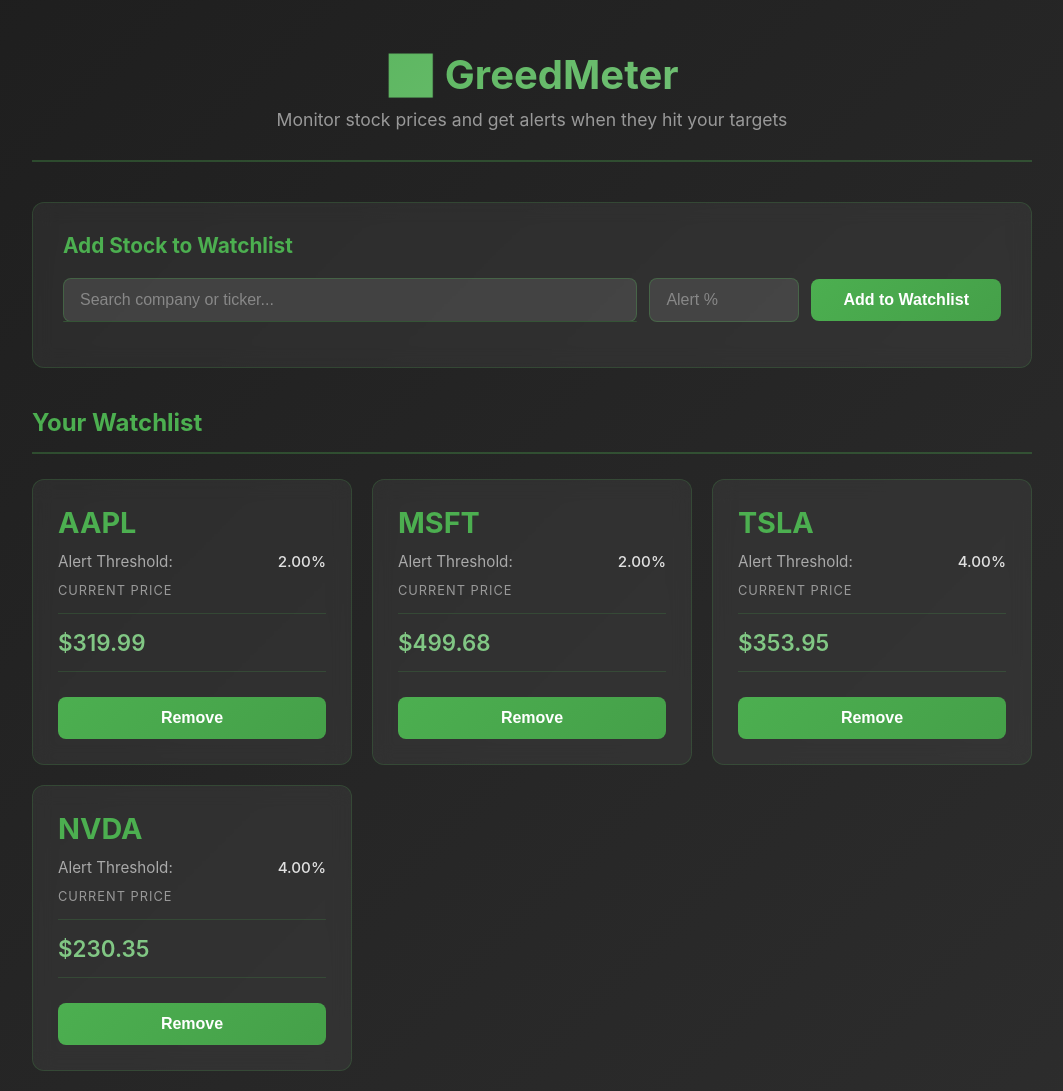
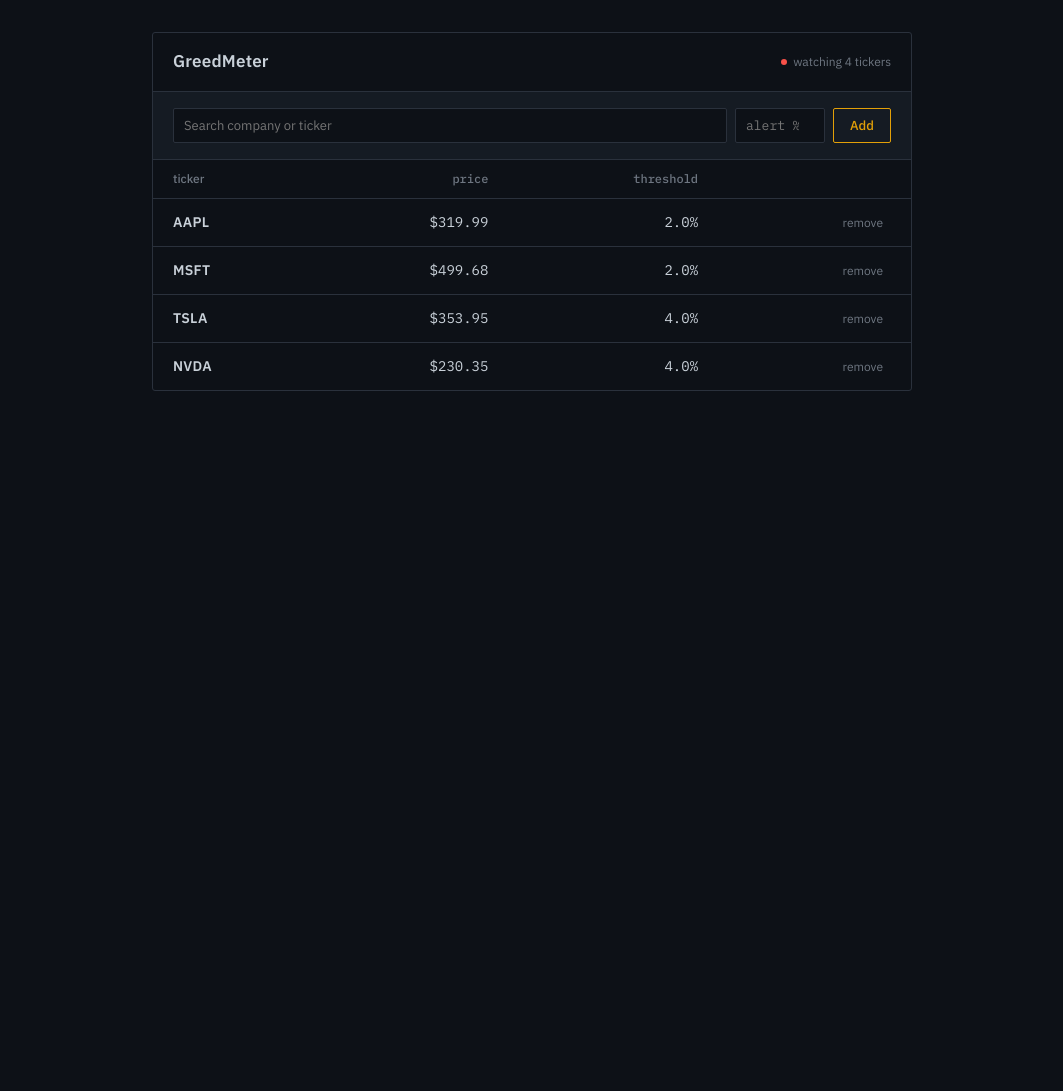
Before and after one commit to n1sh032/greedmeter, a Flask app: page / in a window 1280 px wide. Shown: the whole page, without its empty margins (108-1171 px from the left). After the commit the page ends 391 px from the top, so only its background shows below. Run offline with Flask 3, Linux system fonts and the light colour scheme; data comes from the database, SQL or seed files in the repository; parts of the project's set-up code (start-up, migrations or seed data) failed here and were passed over.

Commit message:
updated the UI

```diff
--- a/src/templates/dashboard.html
+++ b/src/templates/dashboard.html
@@ -3,8 +3,21 @@
 <head>
     <meta charset="UTF-8">
     <meta name="viewport" content="width=device-width, initial-scale=1.0">
-    <title>GreedMeter - Stock Price Watchlist</title>
+    <title>GreedMeter</title>
+    <link rel="preconnect" href="https://fonts.googleapis.com">
+    <link href="https://fonts.googleapis.com/css2?family=IBM+Plex+Sans:wght@400;500;600&family=IBM+Plex+Mono:wght@400;500;600&display=swap" rel="stylesheet">
     <style>
+        :root {
+            --bg: #0D1117;
+            --panel: #151B23;
+            --border: #2A313C;
+            --text: #C9D1D9;
+            --text-muted: #6E7681;
+            --amber: #E3A008;
+            --up: #3FB950;
+            --down: #F85149;
+        }
+
         * {
             margin: 0;
             padding: 0;
@@ -12,348 +25,253 @@
         }
 
         body {
-            font-family: -apple-system, BlinkMacSystemFont, 'Segoe UI', Roboto, Oxygen, Ubuntu, Cantarell, sans-serif;
-            background: linear-gradient(135deg, #1e1e1e 0%, #2d2d2d 100%);
-            color: #e0e0e0;
-            min-height: 100vh;
-            padding: 20px;
+            background: var(--bg);
+            color: var(--text);
+            font-family: 'IBM Plex Sans', sans-serif;
+            font-size: 14px;
+            line-height: 1.5;
+            padding: 32px 24px;
         }
 
-        .container {
-            max-width: 1000px;
+        .terminal {
+            max-width: 760px;
             margin: 0 auto;
+            border: 1px solid var(--border);
+            border-radius: 3px;
+            overflow: hidden;
         }
 
-        header {
-            text-align: center;
-            margin-bottom: 40px;
-            padding: 30px 0;
-            border-bottom: 2px solid rgba(76, 175, 80, 0.3);
+        .titlebar {
+            display: flex;
+            justify-content: space-between;
+            align-items: center;
+            padding: 16px 20px;
+            border-bottom: 1px solid var(--border);
         }
 
-        header h1 {
-            font-size: 2.5em;
-            font-weight: 700;
-            background: linear-gradient(135deg, #4CAF50, #81C784);
-            -webkit-background-clip: text;
-            -webkit-text-fill-color: transparent;
-            background-clip: text;
-            margin-bottom: 10px;
+        .titlebar h1 {
+            font-size: 17px;
+            font-weight: 600;
+            letter-spacing: 0.2px;
         }
 
-        header p {
-            color: #999;
-            font-size: 1.1em;
+        .status {
+            display: flex;
+            align-items: center;
+            gap: 6px;
+            font-size: 12px;
+            color: var(--text-muted);
         }
 
-        .add-ticker-section {
-            background: rgba(255, 255, 255, 0.05);
-            border: 1px solid rgba(76, 175, 80, 0.2);
-            border-radius: 12px;
-            padding: 30px;
-            margin-bottom: 40px;
-            backdrop-filter: blur(10px);
+        .status .dot {
+            width: 6px;
+            height: 6px;
+            border-radius: 50%;
+            background: var(--down);
         }
 
-        .add-ticker-section h2 {
-            font-size: 1.3em;
-            margin-bottom: 20px;
-            color: #4CAF50;
+        .status.open .dot {
+            background: var(--up);
         }
 
-        .form-group {
+        .add-row {
             display: flex;
-            gap: 12px;
-            align-items: flex-start;
-            flex-wrap: wrap;
-            margin-bottom: 15px;
-        }
-
-        .search-container {
-            flex: 1;
-            min-width: 200px;
+            gap: 8px;
+            padding: 16px 20px;
+            border-bottom: 1px solid var(--border);
+            background: var(--panel);
             position: relative;
         }
 
-        input[type="text"],
-        input[type="number"] {
-            width: 100%;
-            padding: 12px 16px;
-            background: rgba(255, 255, 255, 0.1);
-            border: 1px solid rgba(76, 175, 80, 0.3);
-            border-radius: 8px;
-            color: #e0e0e0;
-            font-size: 1em;
-            transition: all 0.3s ease;
+        .add-row input {
+            background: var(--bg);
+            border: 1px solid var(--border);
+            color: var(--text);
+            padding: 8px 10px;
+            border-radius: 2px;
+            font-family: 'IBM Plex Sans', sans-serif;
+            font-size: 13px;
         }
 
-        input[type="text"]:focus,
-        input[type="number"]:focus {
+        .add-row input:focus {
             outline: none;
-            background: rgba(255, 255, 255, 0.15);
-            border-color: #4CAF50;
-            box-shadow: 0 0 8px rgba(76, 175, 80, 0.4);
+            border-color: var(--amber);
         }
 
-        input::placeholder {
-            color: #888;
+        #tickerSearch {
+            flex: 1;
+        }
+
+        #threshold {
+            width: 90px;
+            font-family: 'IBM Plex Mono', monospace;
+        }
+
+        .add-row button {
+            background: transparent;
+            border: 1px solid var(--amber);
+            color: var(--amber);
+            padding: 8px 16px;
+            border-radius: 2px;
+            font-size: 13px;
+            font-weight: 500;
+            cursor: pointer;
+            font-family: 'IBM Plex Sans', sans-serif;
+        }
+
+        .add-row button:hover {
+            background: rgba(227, 160, 8, 0.1);
         }
 
         #suggestions {
             position: absolute;
             top: 100%;
-            left: 0;
-            right: 0;
-            background: rgba(45, 45, 45, 0.98);
-            border: 1px solid rgba(76, 175, 80, 0.3);
+            left: 20px;
+            right: 20px;
+            background: var(--bg);
+            border: 1px solid var(--border);
             border-top: none;
-            border-radius: 0 0 8px 8px;
-            max-height: 300px;
+            max-height: 220px;
             overflow-y: auto;
-            z-index: 1000;
-            margin-top: -1px;
+            z-index: 10;
         }
 
-        #suggestions > div {
-            padding: 12px 16px;
+        #suggestions div {
+            padding: 8px 10px;
+            font-size: 13px;
             cursor: pointer;
-            transition: background 0.2s ease;
-            border-bottom: 1px solid rgba(76, 175, 80, 0.1);
+            border-bottom: 1px solid var(--border);
         }
 
-        #suggestions > div:hover {
-            background: rgba(76, 175, 80, 0.2);
+        #suggestions div:last-child {
+            border-bottom: none;
         }
 
-        .threshold-container {
-            flex: 0 0 150px;
+        #suggestions div:hover {
+            background: var(--panel);
         }
 
-        .threshold-container input {
+        table {
             width: 100%;
+            border-collapse: collapse;
         }
 
-        button[type="submit"] {
-            padding: 12px 32px;
-            background: linear-gradient(135deg, #4CAF50, #45a049);
-            color: white;
-            border: none;
-            border-radius: 8px;
-            font-size: 1em;
-            font-weight: 600;
-            cursor: pointer;
-            transition: all 0.3s ease;
-            white-space: nowrap;
-            align-self: center;
+        thead th {
+            text-align: left;
+            font-weight: 500;
+            font-size: 12px;
+            color: var(--text-muted);
+            padding: 10px 20px;
+            border-bottom: 1px solid var(--border);
         }
 
-        button[type="submit"]:hover {
-            transform: translateY(-2px);
-            box-shadow: 0 8px 20px rgba(76, 175, 80, 0.4);
-            background: linear-gradient(135deg, #45a049, #3d8b40);
+        thead th.num {
+            text-align: right;
         }
 
-        button[type="submit"]:active {
-            transform: translateY(0);
+        tbody td {
+            padding: 12px 20px;
+            border-bottom: 1px solid var(--border);
+            font-size: 14px;
         }
 
-        .watchlist-section {
-            margin-top: 40px;
+        tbody tr:last-child td {
+            border-bottom: none;
         }
 
-        .watchlist-section h2 {
-            font-size: 1.5em;
-            margin-bottom: 25px;
-            color: #4CAF50;
-            padding-bottom: 15px;
-            border-bottom: 2px solid rgba(76, 175, 80, 0.3);
-        }
-
-        .watchlist-empty {
-            text-align: center;
-            padding: 60px 20px;
-            color: #999;
-            font-size: 1.1em;
-        }
-
-        .watchlist-grid {
-            display: grid;
-            grid-template-columns: repeat(auto-fill, minmax(280px, 1fr));
-            gap: 20px;
-        }
-
-        .ticker-card {
-            background: rgba(255, 255, 255, 0.05);
-            border: 1px solid rgba(76, 175, 80, 0.2);
-            border-radius: 12px;
-            padding: 25px;
-            transition: all 0.3s ease;
-            backdrop-filter: blur(10px);
-        }
-
-        .ticker-card:hover {
-            transform: translateY(-5px);
-            border-color: rgba(76, 175, 80, 0.5);
-            background: rgba(255, 255, 255, 0.08);
-            box-shadow: 0 12px 30px rgba(76, 175, 80, 0.2);
+        tbody tr:hover {
+            background: var(--panel);
         }
 
         .ticker-symbol {
-            font-size: 1.8em;
-            font-weight: 700;
-            color: #4CAF50;
-            margin-bottom: 12px;
+            font-weight: 600;
+            letter-spacing: 0.3px;
         }
 
-        .ticker-info {
-            display: flex;
-            justify-content: space-between;
-            margin-bottom: 12px;
-            font-size: 0.95em;
+        .num {
+            text-align: right;
+            font-family: 'IBM Plex Mono', monospace;
         }
 
-        .ticker-info label {
-            color: #aaa;
+        .price.pending {
+            color: var(--text-muted);
+            font-style: italic;
         }
 
-        .ticker-info value {
-            color: #e0e0e0;
-            font-weight: 500;
-        }
-
-        .ticker-price {
-            font-size: 1.4em;
-            font-weight: 600;
-            color: #81C784;
-            padding: 15px 0;
-            border-top: 1px solid rgba(76, 175, 80, 0.2);
-            border-bottom: 1px solid rgba(76, 175, 80, 0.2);
-            margin: 15px 0;
-        }
-
-        .price-label {
-            font-size: 0.8em;
-            color: #999;
-            text-transform: uppercase;
-            letter-spacing: 1px;
+        .remove-form {
+            text-align: right;
         }
 
         .remove-btn {
-            width: 100%;
-            margin-top: 10px;
-            padding: 8px;
-            background: transparent;
-            color: #e57373;
-            border: 1px solid rgba(229, 115, 115, 0.4);
-            border-radius: 8px;
+            background: none;
+            border: none;
+            color: var(--text-muted);
+            font-size: 12px;
             cursor: pointer;
-            font-size: 0.9em;
-            transition: all 0.3s ease;
+            font-family: 'IBM Plex Sans', sans-serif;
+            padding: 4px 8px;
         }
 
         .remove-btn:hover {
-            background: rgba(229, 115, 115, 0.15);
-            border-color: #e57373;
+            color: var(--down);
         }
 
-        @media (max-width: 768px) {
-            header h1 {
-                font-size: 1.8em;
-            }
-
-            .form-group {
-                flex-direction: column;
-            }
-
-            .threshold-container {
-                flex: 1;
-                width: 100%;
-            }
-
-            .watchlist-grid {
-                grid-template-columns: 1fr;
-            }
-
-            .add-ticker-section {
-                padding: 20px;
-            }
-        }
-
-        #suggestions::-webkit-scrollbar {
-            width: 8px;
-        }
-
-        #suggestions::-webkit-scrollbar-track {
-            background: rgba(76, 175, 80, 0.1);
-            border-radius: 4px;
-        }
-
-        #suggestions::-webkit-scrollbar-thumb {
-            background: rgba(76, 175, 80, 0.3);
-            border-radius: 4px;
-        }
-
-        #suggestions::-webkit-scrollbar-thumb:hover {
-            background: rgba(76, 175, 80, 0.5);
+        .empty {
+            padding: 40px 20px;
+            text-align: center;
+            color: var(--text-muted);
         }
     </style>
 </head>
 <body>
-    <div class="container">
-        <header>
-            <h1>📊 GreedMeter</h1>
-            <p>Monitor stock prices and get alerts when they hit your targets</p>
-        </header>
-
-        <div class="add-ticker-section">
-            <h2>Add Stock to Watchlist</h2>
-            <form action="/add" method="post" id="addForm">
-                <div class="form-group">
-                    <div class="search-container">
-                        <input type="text" id="tickerSearch" placeholder="Search company or ticker..." autocomplete="off" required>
-                        <input type="hidden" name="ticker" id="tickerValue">
-                        <div id="suggestions"></div>
-                    </div>
-                    <div class="threshold-container">
-                        <input type="number" step="0.1" name="threshold" placeholder="Alert %" required>
-                    </div>
-                    <button type="submit">Add to Watchlist</button>
-                </div>
-            </form>
+    <div class="terminal">
+        <div class="titlebar">
+            <h1>GreedMeter</h1>
+            <div class="status">
+                <span class="dot"></span>
+                <span>watching {{ rows|length }} ticker{{ 's' if rows|length != 1 else '' }}</span>
+            </div>
         </div>
 
-        <div class="watchlist-section">
-            <h2>Your Watchlist</h2>
-            {% if rows %}
-                <div class="watchlist-grid">
-                    {% for row in rows %}
-                        <div class="ticker-card">
-                            <div class="ticker-symbol">{{ row.ticker }}</div>
-                            <div class="ticker-info">
-                                <label>Alert Threshold:</label>
-                                <value>{{ "%.2f"|format(row.threshold) }}%</value>
-                            </div>
-                            <div class="price-label">Current Price</div>
-                            <div class="ticker-price">
-                                {% if row.price %}
-                                    ${{ "%.2f"|format(row.price) }}
-                                {% else %}
-                                    <span style="color: #999;">Pending</span>
-                                {% endif %}
-                            </div>
-                            <form action="/delete" method="post">
-                                <input type="hidden" name="ticker" value="{{ row.ticker }}">
-                                <button type="submit" class="remove-btn">Remove</button>
-                            </form>
-                        </div>
-                    {% endfor %}
-                </div>
-            {% else %}
-                <div class="watchlist-empty">
-                    <p>No stocks on your watchlist yet. Add one to get started!</p>
-                </div>
-            {% endif %}
-        </div>
+        <form class="add-row" action="/add" method="post" id="addForm">
+            <input type="text" id="tickerSearch" placeholder="Search company or ticker" autocomplete="off" required>
+            <input type="hidden" name="ticker" id="tickerValue">
+            <input type="number" step="0.1" id="threshold" name="threshold" placeholder="alert %" required>
+            <button type="submit">Add</button>
+            <div id="suggestions"></div>
+        </form>
+
+        {% if rows %}
+        <table>
+            <thead>
+                <tr>
+                    <th>ticker</th>
+                    <th class="num">price</th>
+                    <th class="num">threshold</th>
+                    <th></th>
+                </tr>
+            </thead>
+            <tbody>
+                {% for row in rows %}
+                <tr>
+                    <td class="ticker-symbol">{{ row.ticker }}</td>
+                    <td class="num {% if not row.price %}price pending{% endif %}">
+                        {% if row.price %}${{ "%.2f"|format(row.price) }}{% else %}pending{% endif %}
+                    </td>
+                    <td class="num">{{ "%.1f"|format(row.threshold) }}%</td>
+                    <td class="remove-form">
+                        <form action="/delete" method="post" style="display:inline;">
+                            <input type="hidden" name="ticker" value="{{ row.ticker }}">
+                            <button type="submit" class="remove-btn">remove</button>
+                        </form>
+                    </td>
+                </tr>
+                {% endfor %}
+            </tbody>
+        </table>
+        {% else %}
+        <div class="empty">No tickers yet. Search above to add your first one.</div>
+        {% endif %}
     </div>
 
     <script>
@@ -374,7 +292,7 @@
             suggestionsBox.innerHTML = "";
             data.results.forEach(t => {
                 const div = document.createElement("div");
-                div.textContent = `${t.symbol} - ${t.name}`;
+                div.textContent = `${t.symbol} — ${t.name}`;
                 div.addEventListener("click", () => {
                     searchBox.value = `${t.symbol} - ${t.name}`;
                     tickerValue.value = t.symbol;
```
